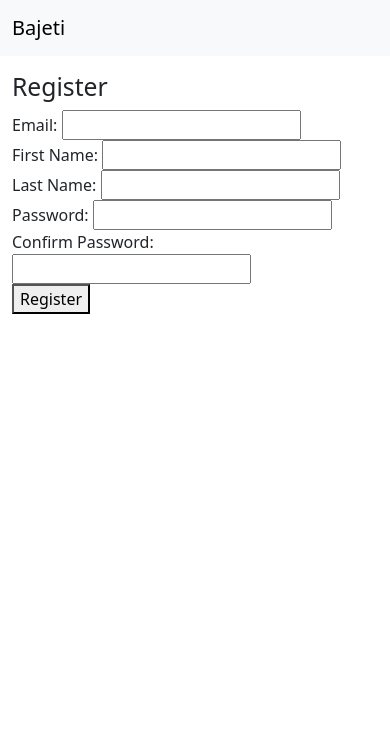
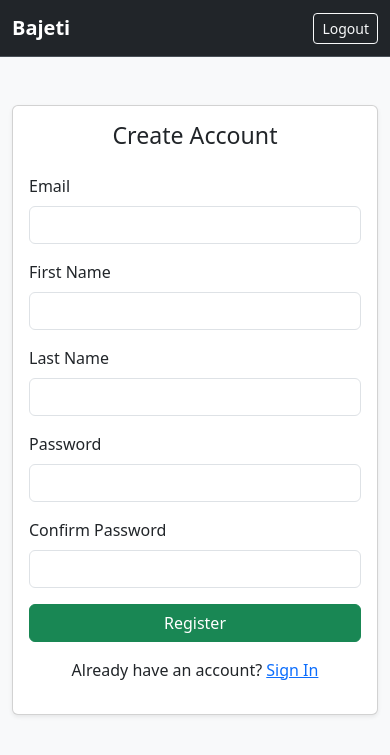
Before and after one commit to joshuamangi/bajeti, a FastAPI app: page /register in a window 390 px wide. Shown: the top 755 px of the page. Run offline with FastAPI, Linux system fonts and the light colour scheme; parts of the project's set-up code (start-up, migrations or seed data) failed here and were passed over.

Commit message:
Improved functionality and UI Experience

```diff
--- a/app/templates/base.html
+++ b/app/templates/base.html
@@ -7,13 +7,19 @@
     <!-- Bootstrap CSS CDN -->
     <link href="https://cdn.jsdelivr.net/npm/bootstrap@5.3.2/dist/css/bootstrap.min.css" rel="stylesheet">
   </head>
-  <body>
-    <nav class="navbar navbar-expand-lg navbar-light bg-light mb-3">
+  <body class="bg-light">
+    <!-- Navbar -->
+    <nav class="navbar navbar-expand-lg bg-dark border-bottom border-body" data-bs-theme="dark">
       <div class="container">
-        <a class="navbar-brand" href="/">Bajeti</a>
+        <a class="navbar-brand fw-bold" href="/">Bajeti</a>
+        <div>
+          <a href="/logout" class="btn btn-outline-light btn-sm">Logout</a>
+        </div>
       </div>
     </nav>
-    <div class="container">
+
+    <!-- Main Content -->
+    <div class="container my-5">
       {% block content %}{% endblock %}
     </div>
 
--- a/app/templates/register.html
+++ b/app/templates/register.html
@@ -1,28 +1,47 @@
 {% extends "base.html" %}
-{% block content%}
-{% if error %}
-  <p style="color:red;">{{ error }}</p>
-{% endif %}
+{% block content %}
+<div class="row justify-content-center">
+  <div class="col-md-8 col-lg-6">
+    <div class="card shadow-sm">
+      <div class="card-body">
+        <h3 class="card-title text-center mb-4">Create Account</h3>
 
-<h2>Register</h2>
-<form method="POST" action="/register">
-    <label for="email">Email:</label>
-    <input type="email" id="email" name="email" value="{{ email | default('') }}" required>
-    <br>
-    <label for="first_name">First Name:</label>
-    <input type="text" id="first_name" name="first_name" value="{{ first_name | default('') }}" required>
-    <br>
-    <label for="last_name">Last Name:</label>
-    <input type="text" id="last_name" name="last_name" value="{{ last_name | default('') }}" required>
-    <br>
-    <label for="password">Password:</label>
-    <input type="password" id="password" name="password" required>
-    <br>
-    <label for="confirm_password">Confirm Password:</label>
-    <input type="password" id="confirm_password" name="confirm_password" required>
-    <br>
-    <button type="submit">Register</button>
-</form>
+        {% if error %}
+        <div class="alert alert-danger">{{ error }}</div>
+        {% endif %}
+
+        <form method="POST" action="/register">
+          <div class="mb-3">
+            <label for="email" class="form-label">Email</label>
+            <input type="email" class="form-control" id="email" name="email" value="{{ email | default('') }}" required>
+          </div>
+          <div class="mb-3">
+            <label for="first_name" class="form-label">First Name</label>
+            <input type="text" class="form-control" id="first_name" name="first_name" value="{{ first_name | default('') }}" required>
+          </div>
+          <div class="mb-3">
+            <label for="last_name" class="form-label">Last Name</label>
+            <input type="text" class="form-control" id="last_name" name="last_name" value="{{ last_name | default('') }}" required>
+          </div>
+          <div class="mb-3">
+            <label for="password" class="form-label">Password</label>
+            <input type="password" class="form-control" id="password" name="password" required>
+          </div>
+          <div class="mb-3">
+            <label for="confirm_password" class="form-label">Confirm Password</label>
+            <input type="password" class="form-control" id="confirm_password" name="confirm_password" required>
+            <div id="message" class="form-text"></div>
+          </div>
+          <button type="submit" class="btn btn-success w-100">Register</button>
+          <p class="mt-3 text-center">
+          Already have an account? <a href="/login">Sign In</a>
+        </p>
+        </form>
+      </div>
+    </div>
+  </div>
+</div>
+
 <script>
 const password = document.getElementById("password");
 const confirmPassword = document.getElementById("confirm_password");
--- a/data/db/db.py
+++ b/data/db/db.py
@@ -3,7 +3,6 @@ from sqlalchemy import create_engine
 from sqlalchemy.orm import sessionmaker, declarative_base
 
 SQLALCHEMY_DATABASE_URL = "sqlite:///./bajeti.db"  # file-based SQLite
-# SQLALCHEMY_DATABASE_URL = "sqlite:///:memory:" #memory based
 
 engine = create_engine(
     SQLALCHEMY_DATABASE_URL, connect_args={"check_same_thread": False}
```
Also changed, not shown: app/requests.py (+74 -44 lines), app/templates/dashboard.html (+12 -11 lines), app/templates/login.html (+30 -14 lines).
